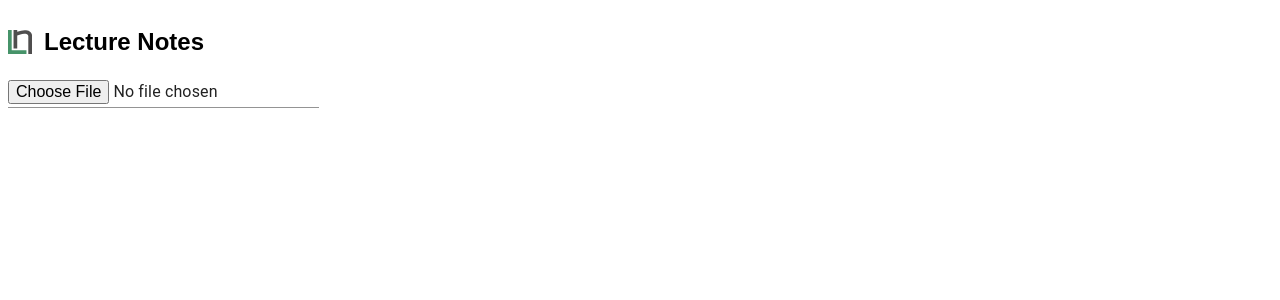
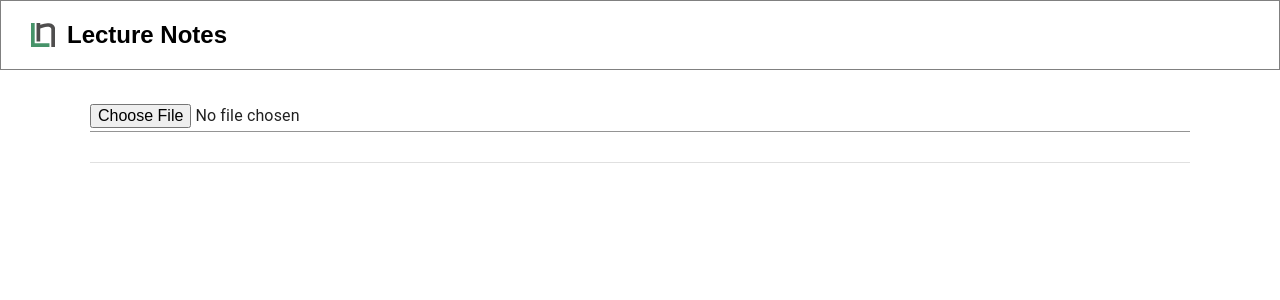
Before and after one commit to yasuss/speech-recognition-AI, a React app in the folder frontend/: page / in a window 1280 px wide. Shown: the top 300 px of the page. Built offline with nearby package versions, Linux system fonts and the light colour scheme.

Commit message:
Create main page and add simple styles

```diff
--- a/frontend/src/app/App.tsx
+++ b/frontend/src/app/App.tsx
@@ -1,14 +1,14 @@
 import React from "react";
 import "./index.css";
-import { LogoName } from "entities/logo-name";
-import { UploadAudio } from "features/transcribe-audio-button";
+import { Header } from "widgets/header";
+import { Main } from "pages/main";
 
 export const App = () => {
     return (
         <div>
-            <LogoName />
+            <Header />
 
-            <UploadAudio />
+            <Main />
         </div>
     );
 };
--- a/frontend/src/app/index.css
+++ b/frontend/src/app/index.css
@@ -1,3 +1,4 @@
 body {
-    font-family: 'PT Sans', sans-serif;
+    font-family: "PT Sans", sans-serif;
+    margin: 0;
 }
--- /dev/null
+++ b/frontend/src/features/transcribe-audio-button/ui/styles.tsx
@@ -0,0 +1,8 @@
+import styled from "@emotion/styled";
+
+export const Container = styled.div`
+    display: flex;
+    flex-direction: column;
+    gap: 30px;
+    padding: 0 20px;
+`;
--- a/frontend/src/features/transcribe-audio-button/ui/transcribe-audio-button.tsx
+++ b/frontend/src/features/transcribe-audio-button/ui/transcribe-audio-button.tsx
@@ -1,8 +1,10 @@
 import React, { ChangeEvent, useState } from "react";
-import { Input } from "@mui/material";
+import { Divider, Input, Skeleton } from "@mui/material";
 import { transcribeAudioToJSON } from "../api";
+import * as Styled from "./styles";
 
-export const UploadAudio = () => {
+export const TranscribeAudioButton = () => {
+    const [isLoading, setIsLoading] = useState(false);
     const [audioJSON, setAudioJSON] = useState();
 
     const handleChange = async (e: ChangeEvent<HTMLInputElement>) => {
@@ -12,14 +14,18 @@ export const UploadAudio = () => {
             console.log("Something wrong with file");
         }
 
+        setIsLoading(true);
         const result = await transcribeAudioToJSON(newFile);
         setAudioJSON(result);
+        setIsLoading(false);
     };
 
     return (
-        <div>
+        <Styled.Container>
             <Input type='file' onChange={handleChange} />
+            <Divider />
+            {isLoading ? <Skeleton variant='rounded' height={100} /> : null}
             {audioJSON ? <div>{JSON.stringify(audioJSON)}</div> : null}
-        </div>
+        </Styled.Container>
     );
 };
--- /dev/null
+++ b/frontend/src/pages/main/Main.styles.tsx
@@ -0,0 +1,5 @@
+import styled from "@emotion/styled";
+
+export const Container = styled.div`
+    padding: 30px 70px 0;
+`;
--- /dev/null
+++ b/frontend/src/pages/main/Main.tsx
@@ -0,0 +1,11 @@
+import React from "react";
+import { TranscribeAudioButton } from "features/transcribe-audio-button";
+import * as Styled from "./Main.styles";
+
+export const Main = () => {
+    return (
+        <Styled.Container>
+            <TranscribeAudioButton />
+        </Styled.Container>
+    );
+};
--- /dev/null
+++ b/frontend/src/pages/main/index.tsx
@@ -0,0 +1 @@
+export * from "./Main";
--- /dev/null
+++ b/frontend/src/widgets/header/Header.styles.tsx
@@ -0,0 +1,6 @@
+import styled from "@emotion/styled";
+
+export const Container = styled.div`
+    padding: 0 30px;
+    border: 1px solid gray;
+`;
--- a/frontend/src/widgets/header/Header.tsx
+++ b/frontend/src/widgets/header/Header.tsx
@@ -1,5 +1,11 @@
 import React from "react";
+import { LogoName } from "entities/logo-name";
+import * as Styled from "./Header.styles";
 
 export const Header = () => {
-    return <div>Header</div>;
+    return (
+        <Styled.Container>
+            <LogoName />
+        </Styled.Container>
+    );
 };
```
